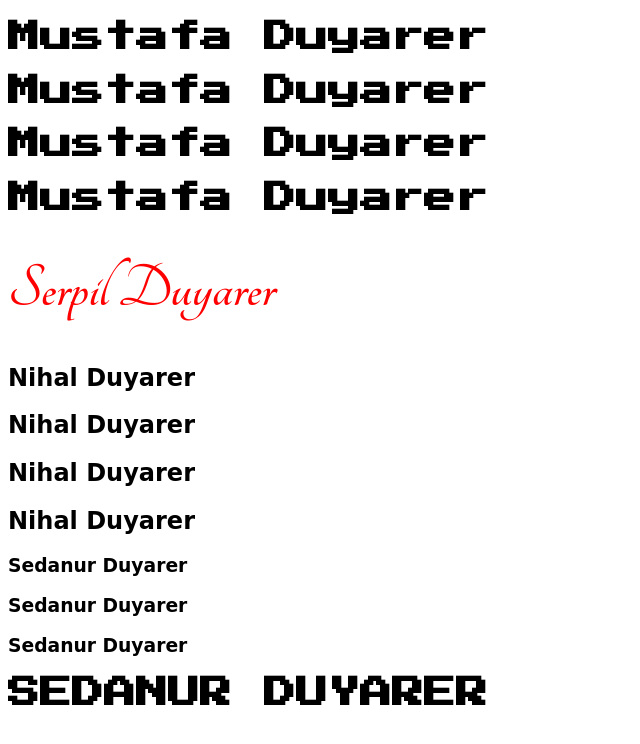
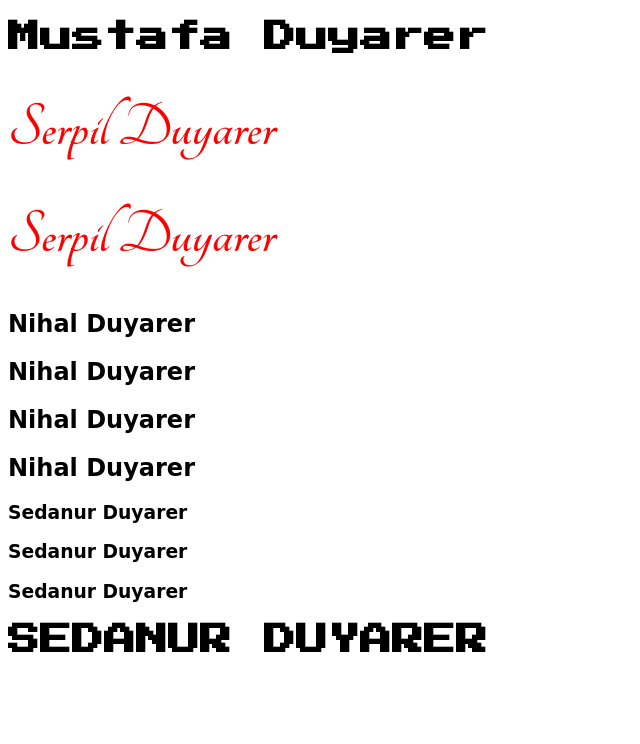
Before and after one commit to mustafaduyarer/Fontawesome, a plain HTML site: page index.html in a window 1280 px wide. Shown: the whole page, without its empty margins (0-640 px from the left). Drawn offline with Linux system fonts and the light colour scheme; a web font is replaced by a local one.

Commit message:
yeni bir feature added

```diff
--- a/index.html
+++ b/index.html
@@ -56,16 +56,8 @@
     <div class="first">
       <h1>Mustafa Duyarer</h1>
     </div>
-    <div class="first">
-      <h1>Mustafa Duyarer</h1>
-    </div>
-
-    <div class="first">
-      <h1>Mustafa Duyarer</h1>
-    </div>
-
-    <div class="first">
-      <h1>Mustafa Duyarer</h1>
+    <div class="second">
+      <h1>Serpil Duyarer</h1>
     </div>
 
     <div class="second">
```
